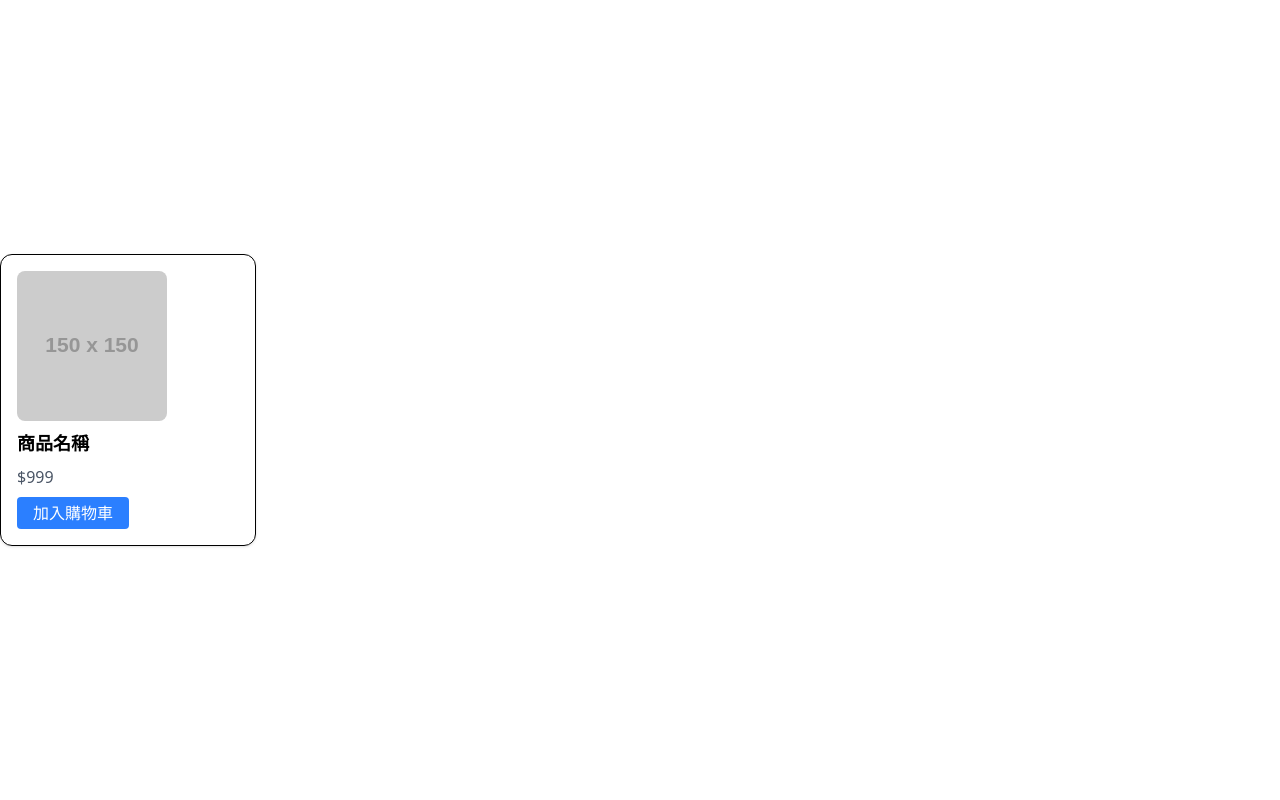
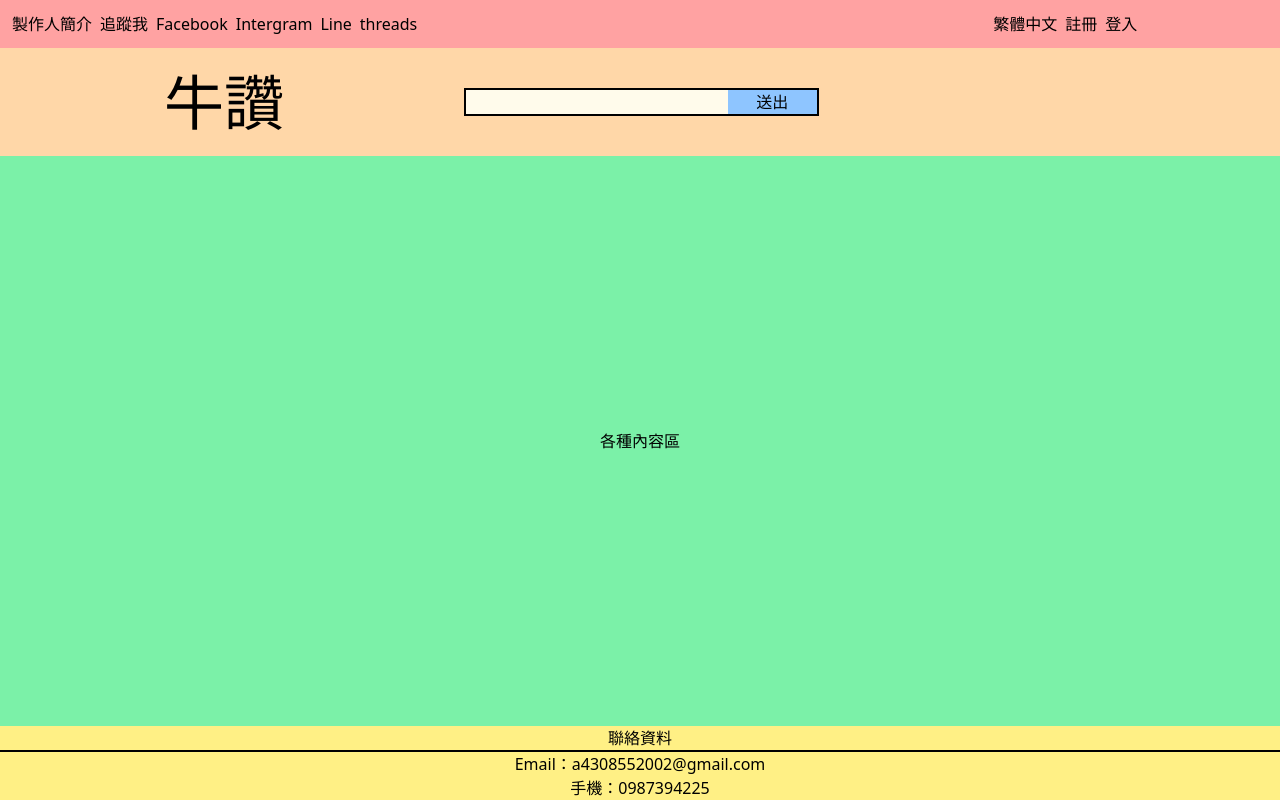
Before and after one commit to andylin0127/my-shop-test, a React (Vite) app: page / in a window 1280 px wide. Built offline with nearby package versions, Linux system fonts and the light colour scheme.

Commit message:
建立分類

```diff
--- a/src/App.jsx
+++ b/src/App.jsx
@@ -1,14 +1,18 @@
 import './App.css'
+import Header from './component/header'
+import Subheader from './component/subheader'
+import Main from './component/main'
+import Footer from './component/footer'
 
 function App() {
   return (
-    <div className="w-64 border rounded-xl shadow p-4 space-y-2 ">
-      <img src="https://via.placeholder.com/150" alt="商品圖片" className="rounded-lg" />
-      <h2 className="text-lg font-bold">商品名稱</h2>
-      <p className="text-gray-600">$999</p>
-      <button className="bg-blue-500 hover:bg-blue-600 text-white py-1 px-4 rounded">
-        加入購物車
-      </button>
+    <div className='flex flex-col min-h-screen' >
+      <Header/>
+      <Subheader/>
+      <main className='flex-1 flex'>
+      <Main />
+      </main>
+      <Footer/>
     </div>
   )
 }
--- /dev/null
+++ b/src/component/footer.jsx
@@ -0,0 +1,13 @@
+export default function Footer(){
+
+    return (
+        <div className="bg-yellow-200 text-center">
+            <div className=" border-b-2">聯絡資料</div>
+            <ul>
+                <li>Email：a4308552002@gmail.com</li>
+                <li>手機：0987394225</li>
+            </ul>
+
+        </div>
+    )
+}
--- /dev/null
+++ b/src/component/header.jsx
@@ -0,0 +1,19 @@
+export default function Header(){
+
+
+    return (
+        <div className="flex gap-2 bg-red-300 p-3">
+            <div><a href="https://andylin0127.github.io/test-git/">製作人簡介</a></div>
+            <ul className="flex gap-2">追蹤我
+                <li><a href="">Facebook</a></li>
+                <li><a href="">Intergram</a></li>
+                <li><a href="">Line</a></li>
+                <li><a href="">threads</a></li>
+            </ul>
+            <div className=" mx-70 "></div>
+            <div>繁體中文</div>
+            <div>註冊</div>
+            <div>登入</div>
+        </div>
+    )
+}
--- /dev/null
+++ b/src/component/main.jsx
@@ -0,0 +1,9 @@
+export default function Main(){
+
+
+    return (
+        <div className="bg-green-300  flex items-center justify-center flex-1">
+            <div>各種內容區</div>
+        </div>
+    )
+}
--- /dev/null
+++ b/src/component/subheader.jsx
@@ -0,0 +1,19 @@
+
+
+export default function Subheader(){
+
+
+    function handleSubmit(e) {
+  e.preventDefault();
+}
+
+    return (
+        <div className="flex bg-orange-200 p-6 items-center">
+            <div className="mr-10 text-6xl px-35"><a href="">牛讚</a></div>
+            <form className="flex border-2 " onSubmit={handleSubmit}>
+                <input className="bg-amber-50 w-full" type="text" name="username" />
+                <button className="bg-blue-300 w-30" type="submit">送出</button>
+            </form>
+        </div>
+    )
+}
--- a/src/index.css
+++ b/src/index.css
@@ -1,9 +1 @@
 @import "tailwindcss";
-
-body {
-  margin: 0;
-  display: flex;
-  place-items: center;
-  min-width: 320px;
-  min-height: 100vh;
-}
```
